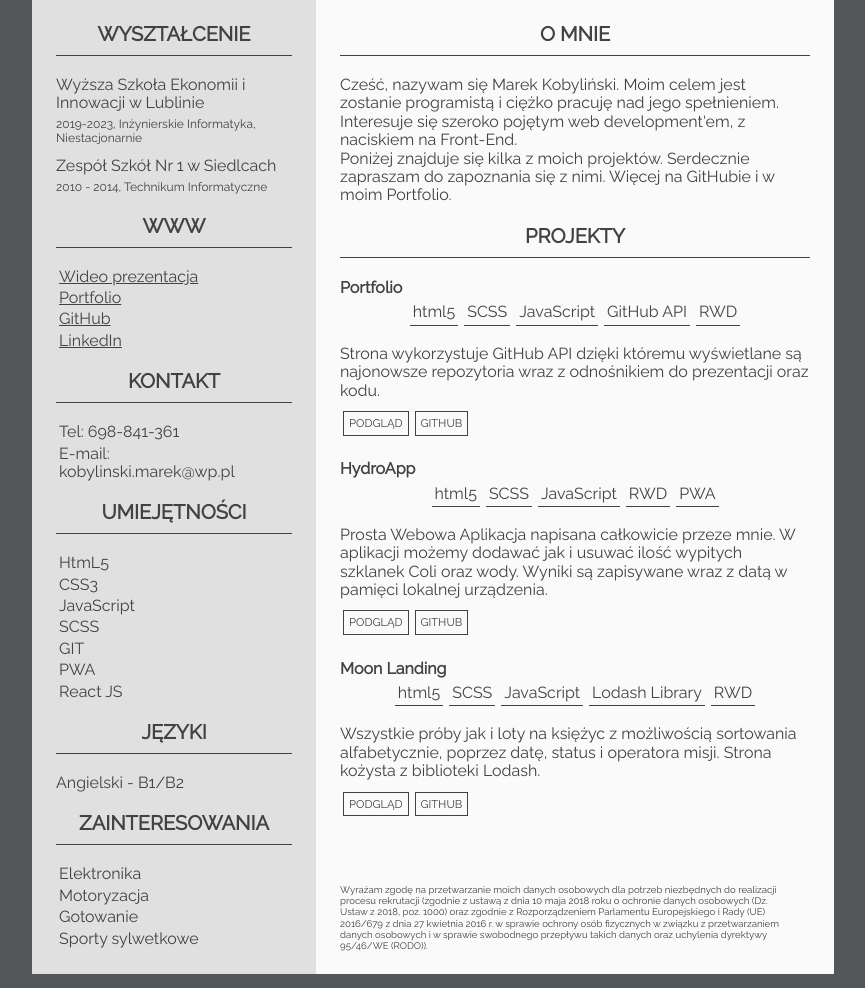
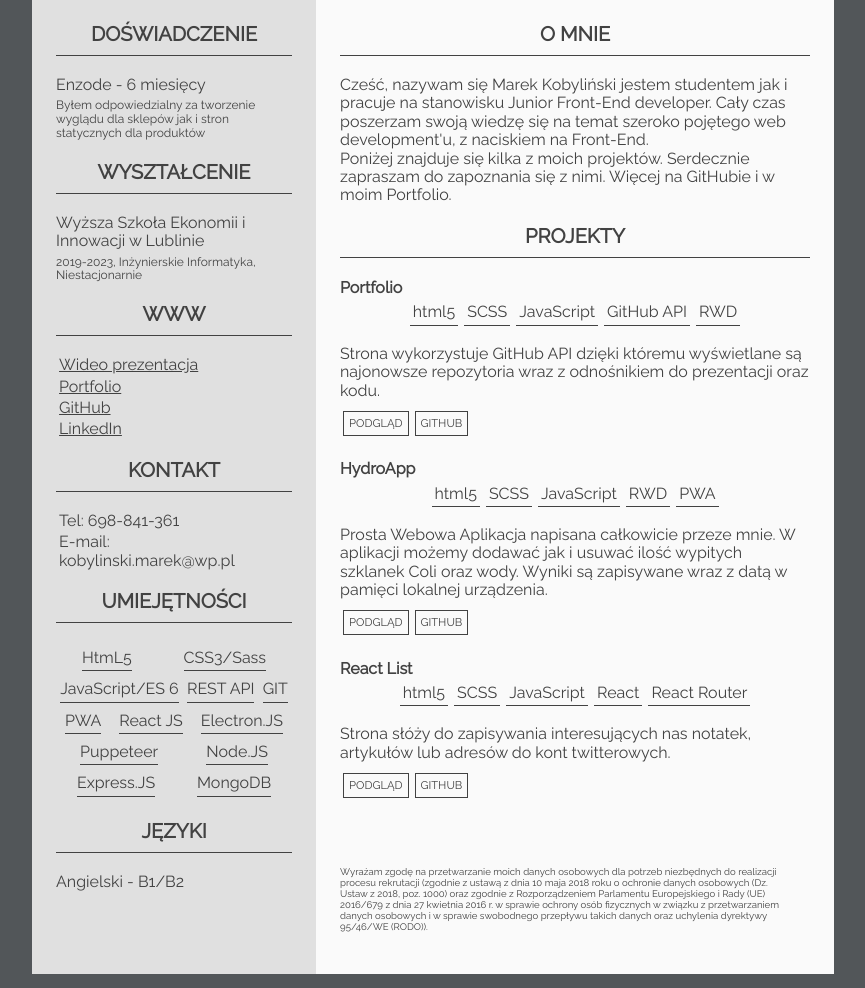
Before and after one commit to Abel1121/CuriculumVitae, a website: page src/content/index.html in a window 1280 px wide. Shown: the part 183-1171 px from the top of the page, without its empty margins (207-1072 px from the left). Drawn offline with nearby package versions, Linux system fonts and the light colour scheme; files that its build step writes are made by us from their sources.

Commit message:
version 1.2

```diff
--- a/src/content/index.html
+++ b/src/content/index.html
@@ -18,11 +18,14 @@
   <secition class="about-me">
     <section class="left-column">
       <div class="Educaction">
+        <h3>Doświadczenie</h3>
+        <p class="school">Enzode - 6 miesięcy</p>
+        <p class="years">Byłem odpowiedzialny za tworzenie wyglądu dla sklepów jak i stron statycznych dla produktów</p>
+      </div>
+      <div class="Educaction">
         <h3>Wyształcenie</h3>
         <p class="school">Wyższa Szkoła Ekonomii i Innowacji w Lublinie</p>
         <p class="years"> 2019-2023, Inżynierskie Informatyka, Niestacjonarnie</p>
-        <P class="school">Zespół Szkół Nr 1 w Siedlcach</p>
-        <p class="years">2010 - 2014, Technikum Informatyczne</p>
       </div>
       <div>
         <h3>WWW</h3>
@@ -43,35 +46,30 @@
       </div>
       <div class="skills">
         <h3>Umiejętności</h3>
-        <ul>
-          <li>HtmL5</li>
-          <li>CSS3</li>
-          <li>JavaScript</li>
-          <li>SCSS</li>
-          <li>GIT</li>
-          <li>PWA</li>
-          <li>React JS</li>
+        <ul class="skills-list">
+          <li class="skills-list__item">HtmL5</li>
+          <li class="skills-list__item">CSS3/Sass</li>
+          <li class="skills-list__item">JavaScript/ES 6</li>
+          <li class="skills-list__item">REST API</li>
+          <li class="skills-list__item">GIT</li>
+          <li class="skills-list__item">PWA</li>
+          <li class="skills-list__item">React JS</li>
+          <li class="skills-list__item">Electron.JS</li>
+          <li class="skills-list__item">Puppeteer</li>
+          <li class="skills-list__item">Node.JS</li>
+          <li class="skills-list__item">Express.JS</li>
+          <li class="skills-list__item">MongoDB</li>
         </ul>
       </div>
       <div class="language">
         <h3>Języki</h3>
         <p>Angielski - B1/B2</p>
       </div>
-      <div class="interesting-me">
-        <h3>Zainteresowania</h3>
-        <ul>
-          <li>Elektronika</li>
-          <li>Motoryzacja</li>
-          <li>Gotowanie</li>
-          <li>Sporty sylwetkowe</li>
-        </ul>
-      </div>
     </section>
     <section class="right-column">
       <div class="description">
         <h3>o mnie</h3>
-        <p class="description__first">Cześć, nazywam się Marek Kobyliński. Moim celem jest zostanie programistą i ciężko
-          pracuję nad jego spełnieniem. Interesuje się szeroko pojętym web development'em, z naciskiem na Front-End.</p>
+        <p class="description__first">Cześć, nazywam się Marek Kobyliński jestem studentem jak i pracuje na stanowisku Junior Front-End developer. Cały czas poszerzam swoją wiedzę się na temat szeroko pojętego web development'u, z naciskiem na Front-End.</p>
         <p class="description__second">Poniżej znajduje się kilka z moich projektów. Serdecznie zapraszam do zapoznania
           się z nimi. Więcej na GitHubie i w moim Portfolio.</p>
       </div>
@@ -118,21 +116,20 @@
             </ul>
           </div>
           <div>
-            <h4 class="project-item__tittle">Moon Landing</h3>
+            <h4 class="project-item__tittle">React List</h3>
               <ul class="list-techology">
                 <li class="list-techology__item">html5</li>
                 <li class="list-techology__item">SCSS</li>
                 <li class="list-techology__item">JavaScript</li>
-                <li class="list-techology__item">Lodash Library</li>
-                <li class="list-techology__item">RWD</li>
+                <li class="list-techology__item">React</li>
+                <li class="list-techology__item">React Router</li>
               </ul>
-              <p class="project-item__description">Wszystkie próby jak i loty na księżyc z możliwością sortowania
-                alfabetycznie, poprzez datę, status i operatora misji. Strona kożysta z biblioteki Lodash.</p>
+              <p class="project-item__description">Strona słóży do zapisywania interesujących nas notatek, artykułów lub adresów do kont twitterowych.</p>
               <ul class="project-item-link">
                 <li class="project-item-link__item"><a class="project-item-link__link"
-                    href="https://abel1121.github.io/Lodash-moon-landing/">podgląd</a></li>
+                    href="https://reactlist.netlify.com/">podgląd</a></li>
                 <li class="project-item-link__item"><a class="project-item-link__link"
-                    href="https://github.com/Abel1121/Lodash-moon-landing">Github</a></li>
+                    href="https://github.com/Abel1121/React-App">Github</a></li>
               </ul>
           </div>
         </div>
--- a/src/scss/main.scss
+++ b/src/scss/main.scss
@@ -58,6 +58,16 @@ body {
   height: 979px;
   padding: 1% 3%;
 }
+.skills-list {
+  display: flex;
+  flex-wrap: wrap;
+  justify-content: space-around;
+
+  &__item {
+    border-bottom: 1px solid #424242;
+    padding: 3px 0 3px;
+  }
+}
 h3 {
   text-align: center;
   border-bottom: 1px solid $dark-grey;
@@ -111,7 +121,6 @@ h4 {
   justify-content: center;
   &__item{
     border-bottom: 1px solid $dark-grey;
-    padding-bottom: 9px;
     padding: 3px;
   }
 }
```
Also changed, not shown: package.json (+13 -13 lines), src/assets/img/cover.png, 1 other file.
